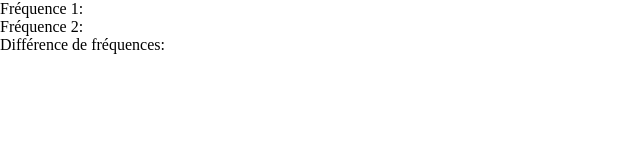
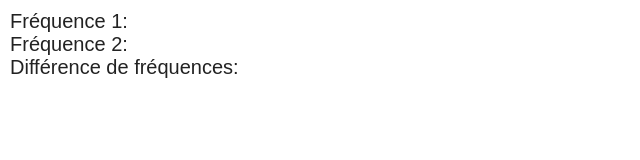
Before and after one commit to mariembo/projet, a plain HTML site: page index.html in a window 1280 px wide. Shown: the whole page, without its empty margins (0-640 px from the left). Drawn offline with Linux system fonts and the light colour scheme; some packages are replaced by stand-ins of ours.

Commit message:
Update style.css

```diff
--- a/style.css
+++ b/style.css
@@ -10,14 +10,13 @@ body {
     width: 100%;
   }
 
-  .eleInfo {
+  .Infos {
     position: absolute;
     font-family: sans-serif;
     margin-top: 5px;
     margin-left: 5px;
     padding: 5px;
     width: 300px;
-    border: 2px solid black;
     font-size: 20px;
     color: #222;
     background-color: #fff;
```
